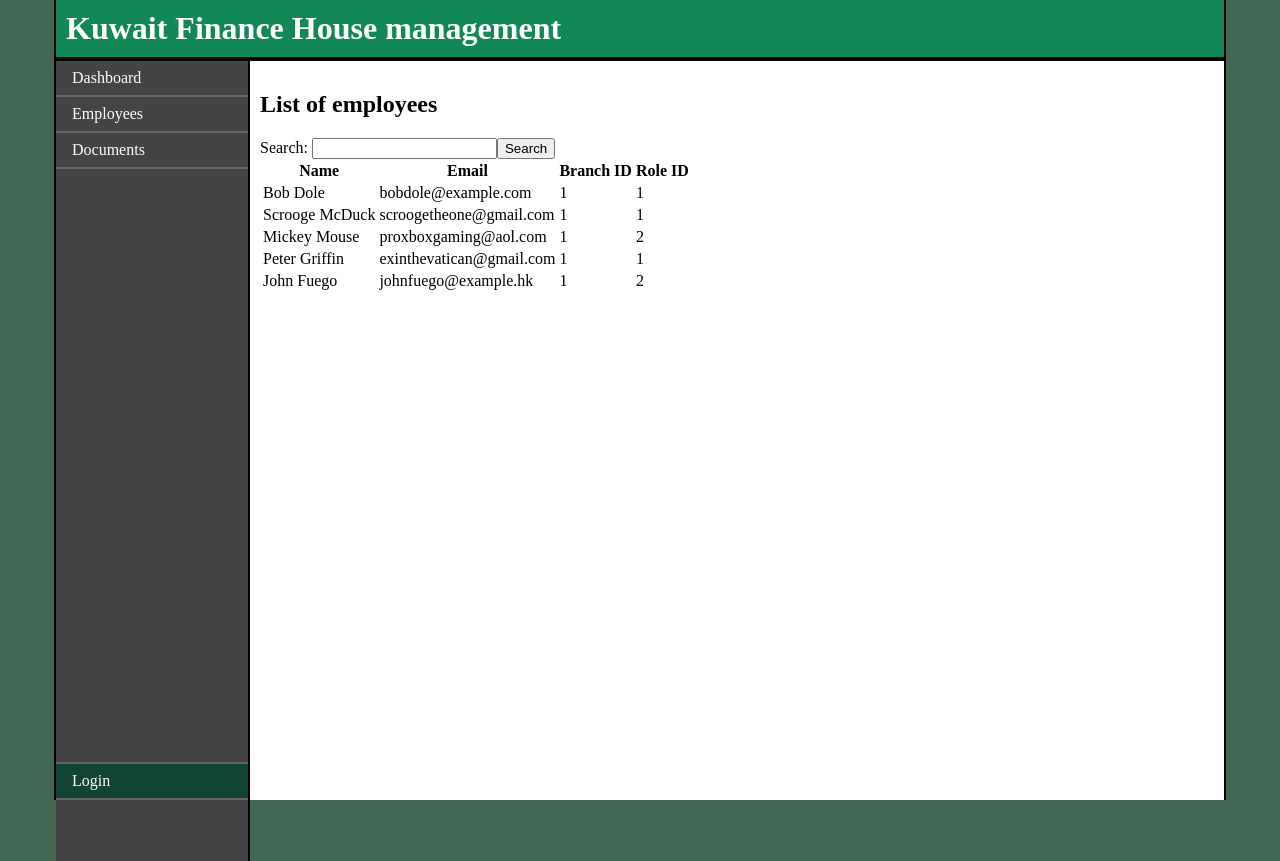
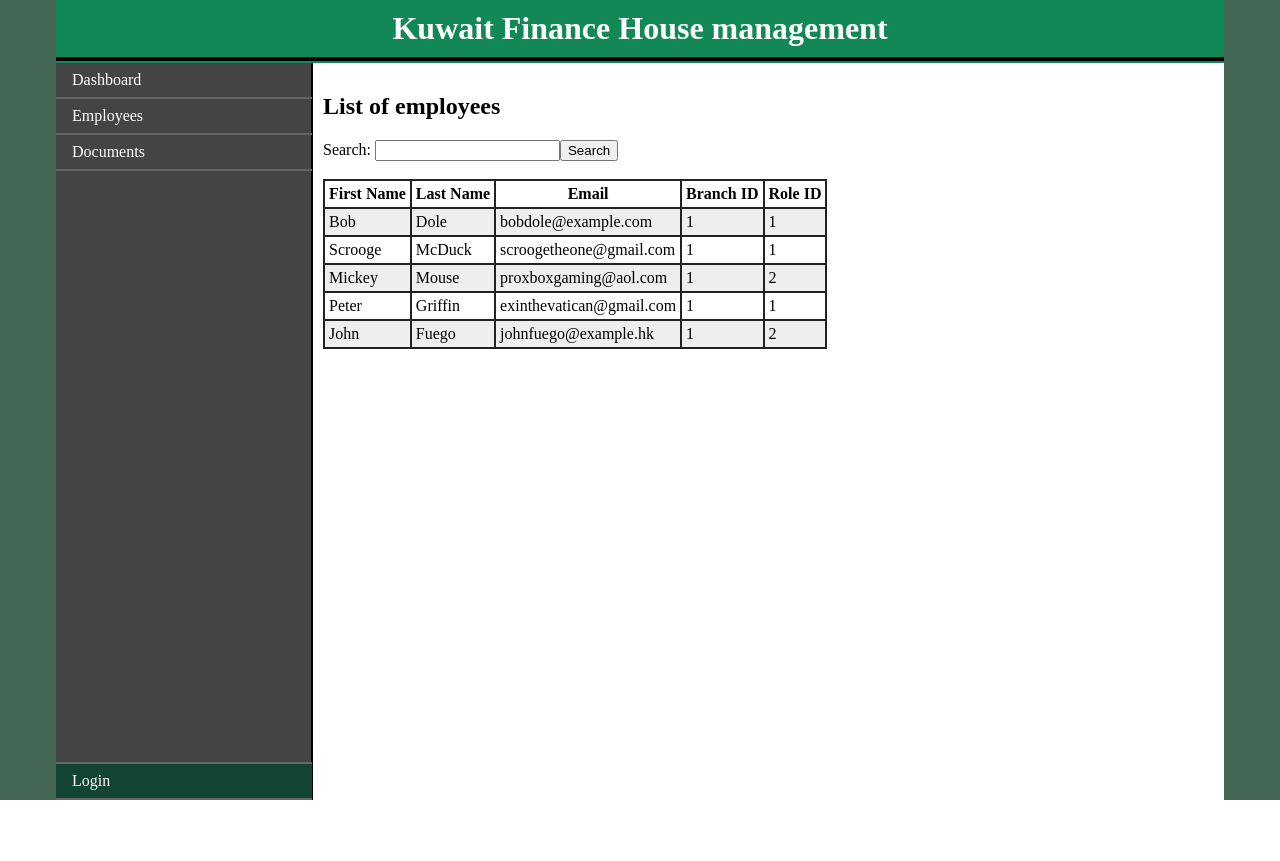
Before and after one commit to Liteb0t/kfh-edrms, a Django app: page /employees/ in a window 1280 px wide. After the commit the page ends 800 px from the top, so only its background shows below. Run offline with Django 5.2, Linux system fonts and the light colour scheme; data comes from the database, SQL or seed files in the repository; both versions use the stored data as it was after the commit.

Commit message:
Made empolyees table

```diff
--- a/home/static/styles.css
+++ b/home/static/styles.css
@@ -1,39 +1,49 @@
+html {
+    /*! border-left: 2px solid #000; */
+    /*! border-right: 2px solid #000; */
+    background-color: #465;
+    height: 100%;
+    margin: 0 auto;
+    max-width: 73em;
+}
+
+body {
+    display: grid;
+    grid-template-rows: 63px auto;
+    grid-template-columns: 257px auto;
+    /*! justify-content: center; */
+    /*! width: 100%; */
+    /*! margin: 0 auto; */
+    /*! max-width: 73em; */
+    background-color: white;
+    min-height: 100%;
+    margin: 0;
+}
+
+/* HEADER */
+
 header {
+    grid-row: 1;
+    grid-column: 1 / 3;
     background-color: #185;
     color: white;
+    white-space: nowrap;
 }
 
 header h1 {
     margin: 0;
     padding: 10px;
     border-bottom: 4px solid #000;
-}
-
-html {
-    border-left: 2px solid #000;
-    border-right: 2px solid #000;
-    background-color: #465;
-    height: 100%;
-    margin: 0 auto;
-    max-width: 73em;
-    overflow: hidden;
-}
-
-body {
-    width: 100%;
-    margin: 0 auto;
-    max-width: 73em;
-    background-color: white;
-    height: 100%;
+    text-align: center;
 }
 
 /* SIDE NAVIGATION MENU */
 
 nav {
+    grid-row: 2;
+    grid-column: 1;
     display: flex;
     flex-flow: column;
-    float: left;
-    height: 100%;
     background-color: #444;
     border-right: 2px solid #000;
 }
@@ -41,8 +51,9 @@
 nav a {
     text-decoration: none;
     color: white;
+    width: 14em;
+    flex: 0 1;
     padding: 0.5em 1em;
-    width: 10em;
     border-bottom: 2px solid #666;
 }
 
@@ -51,16 +62,17 @@
 }
 
 nav .login-button {
-    flex: 0 1;
+    background-color: #143;
     position: absolute;
     bottom: 0;
     border-top: 2px solid #666;
-    background-color: #143;
 }
 
 /* MAIN CONTENT */
 
 #content-main {
+    grid-row: 2;
+    grid-column: 2;
     margin: 10px;
     float:left;
     background-color: white;
@@ -70,3 +82,14 @@
     display: flex;
     flex-flow: column;
 }
+
+table, td, th {
+    border: 2px solid #222;
+    padding: 4px;
+}
+
+table {
+    border-collapse: collapse;
+}
+
+tr:nth-child(even) {background-color: #EEE}
--- a/home/templates/employees.html
+++ b/home/templates/employees.html
@@ -8,17 +8,19 @@
     <h2>List of employees</h2>
 
     Search: <input type="text"><button>Search</button>
-
+    <br /><br />
     <table class="employee-list">
         <tr>
-            <th>Name</th>
+            <th>First Name</th>
+            <th>Last Name</th>
             <th>Email</th>
             <th>Branch ID</th>
             <th>Role ID</th>
         </tr>
         {% for employee in employees %}
             <tr>
-                <td>{{ employee.first_name }} {{ employee.last_name }}</td>
+                <td>{{ employee.first_name }}</td>
+                <td>{{ employee.last_name }}</td>
                 <td>{{ employee.email }}</td>
                 <td>{{ employee.branch_id }}</td>
                 <td>{{ employee.role_id }}</td>
```
Also changed, not shown: db.sqlite3.
